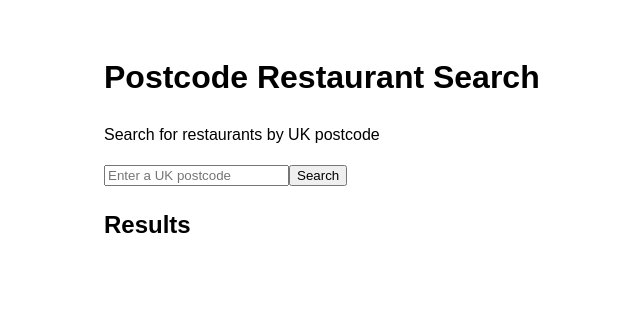
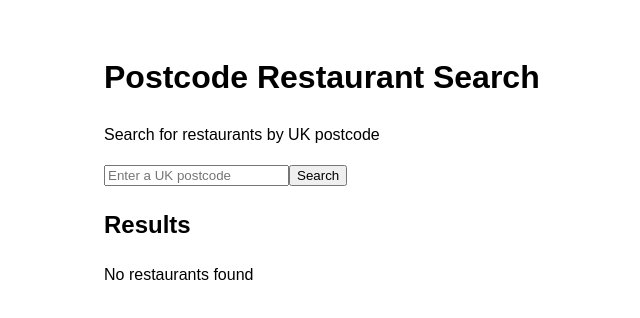
Before and after one commit to maxrawlins/postcode-restaurant-search, a React (Vite) app: page / in a window 1280 px wide. Shown: the top 318 px of the page, without its empty margins (72-712 px from the left). Built offline with nearby package versions, Linux system fonts and the light colour scheme.

Commit message:
added mapping of raw api data into an array of type restaurant, and basic results rendering

```diff
--- a/src/App.tsx
+++ b/src/App.tsx
@@ -1,7 +1,21 @@
 import { useState } from "react";
+
+
+type Restaurant = {
+  name: string;
+  cuisines: string[];
+  rating: number;
+  address: string;
+};
+
+
+
 
 function App() {
   const [postcode, setPostcode] = useState("");
+
+  const [restaurants, setRestaurants] = useState<Restaurant[]>([]);
+
 
   // submit button handler
   const handleSubmit = async (e: React.FormEvent) => {
@@ -27,8 +41,16 @@ function App() {
 
       // parses json response and logs response to console
       const data = await response.json();
-      console.log(data);
 
+      // takes first 10 restaurants returned and maps them to the restaurant type and stores them in an array
+      const mappedRestaurants: Restaurant[] = data.restaurants.slice(0, 10).map((restaurant: any) => ({
+        name: restaurant.name,
+        cuisines: restaurant.cuisines.map((cuisine: any) => cuisine.name),
+        rating: restaurant.rating.starRating,
+        address: `${restaurant.address.firstLine}, ${restaurant.address.city}, ${restaurant.address.postalCode}`,
+      }));
+
+      setRestaurants(mappedRestaurants);
     } catch (error) {
       console.log(error)
     }
@@ -52,8 +74,20 @@ function App() {
 
       <section>
         <h2>Results</h2>
+        {restaurants.length === 0 ? (
+          <p>No restaurants found</p>
+        ) : (
+          restaurants.map((restaurant) => (
+            <article key={`${restaurant.name}-${restaurant.address}`}>
+              <h3>{restaurant.name}</h3>
+              <p><strong>Cuisines:</strong> {restaurant.cuisines.join(", ")}</p>
+              <p><strong>Rating:</strong> {restaurant.rating}</p>
+              <p><strong>Address:</strong> {restaurant.address}</p>
+            </article>
+          ))
+        )}
+      </section>
 
-      </section>
     </main>
   );
 }
```
